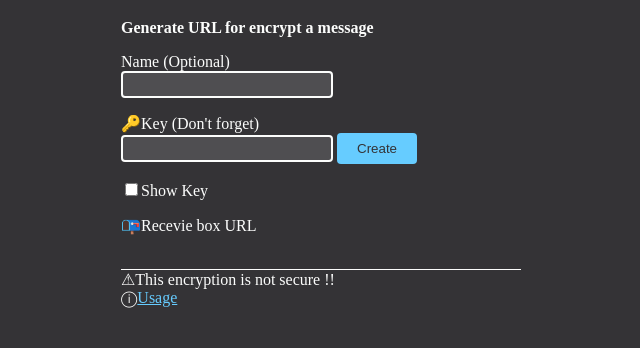
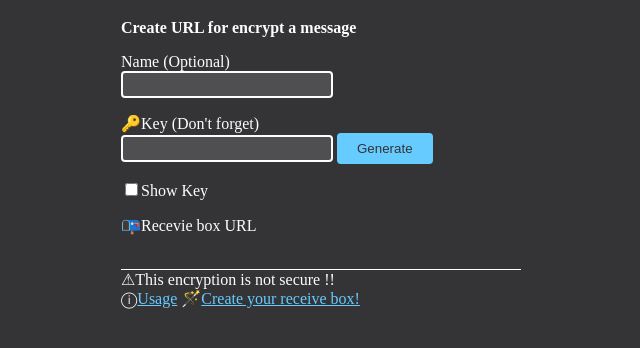
Before and after one commit to utubo/shortcrypt, a plain HTML site: page index.html in a window 1280 px wide. Shown: the part 70-418 px from the top of the page, without its empty margins (319-959 px from the left). Drawn offline with Linux system fonts and the light colour scheme.

Commit message:
✨feat: add link to create receive box

```diff
--- a/index.html
+++ b/index.html
@@ -13,12 +13,12 @@
     <h1><a href="./" class="title">Shortcrypt</a></h1>
 
     <div id="startPage" class="page hidden">
-      <h2>Generate URL for encrypt a message</h2>
+      <h2>Create URL for encrypt a message</h2>
       <label>Name (Optional)</label>
       <input type="text" id="bobName" class="bob">
       <label>🔑Key (Don't forget)</label>
       <input type="password" id="encPass" class="password" name="password">
-      <input type="button" value="Create" id="createEncKeyBtn">
+      <input type="button" value="Generate" id="createEncKeyBtn">
       <label><input type="checkbox" id="showEncPass">Show Key</label>
       <label>📭Recevie box URL</label>
       <a id="receiveBoxLink" href="#"></a>
@@ -45,6 +45,7 @@
     <footer>
       ⚠This encryption is not secure !!<br>
       ⓘ<a href="https://github.com/utubo/shortcrypt#usage">Usage</a>
+      🪄<a href="./">Create your receive box!</a>
     </footer>
   </div>
 
```
